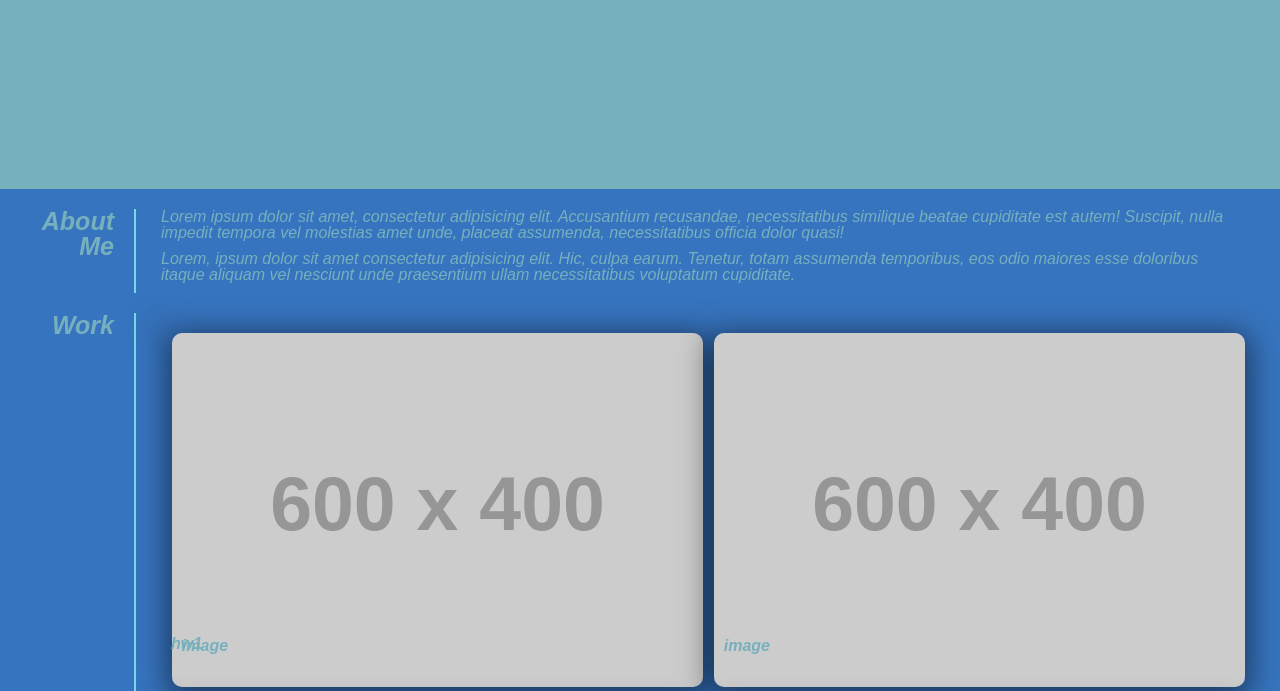
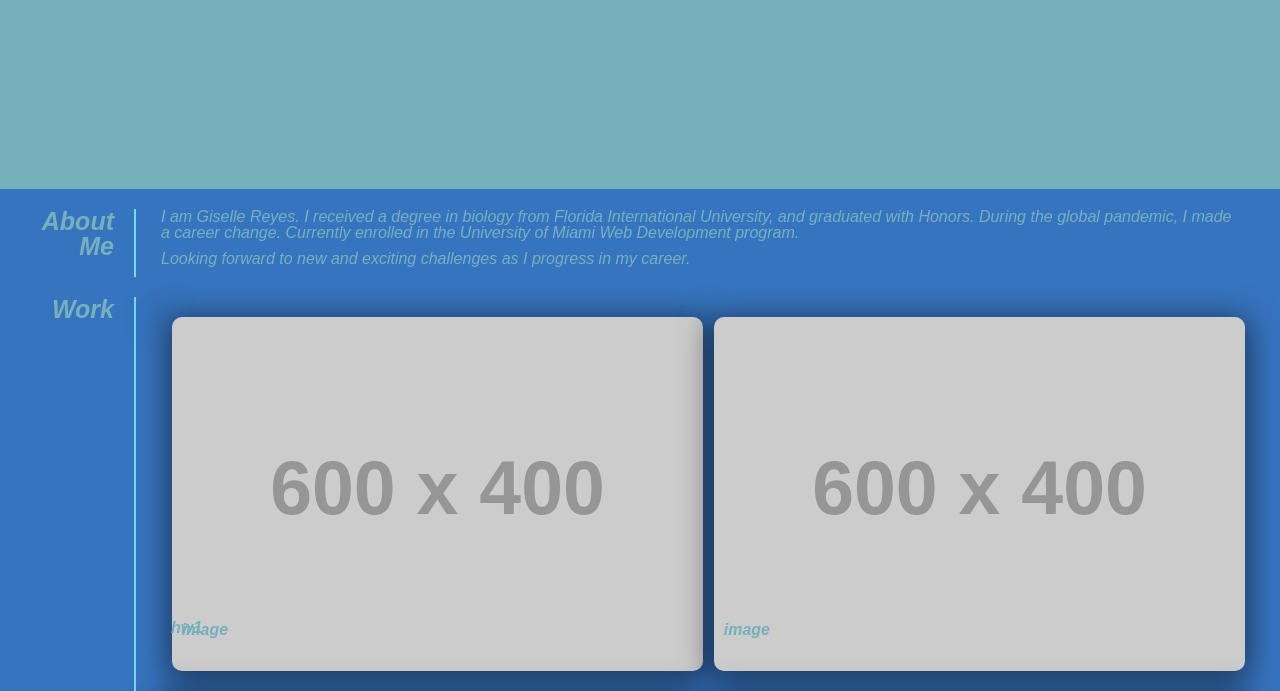
Before and after one commit to gisellerx/Portfolio, a plain HTML site: page index.html in a window 1280 px wide. Shown: the part 60-751 px from the top of the page. Drawn offline with Linux system fonts and the light colour scheme; placeholder pictures from the web are drawn by us.

Commit message:
update the about me section

```diff
--- a/index.html
+++ b/index.html
@@ -24,9 +24,9 @@
     <section class="left-side" id="about">
         <h1 class="title">About Me</h1>
         <section class="section-container">
-            <p> Lorem ipsum dolor sit amet, consectetur adipisicing elit. Accusantium recusandae, necessitatibus similique beatae cupiditate est autem! Suscipit, nulla impedit tempora vel molestias amet unde, placeat assumenda, necessitatibus officia dolor quasi!</p>
+            <p>I am Giselle Reyes. I received a degree in biology from Florida International University, and graduated with Honors. During the global pandemic, I made a career change. Currently enrolled in the University of Miami Web Development program.</p>
 
-            <p>Lorem, ipsum dolor sit amet consectetur adipisicing elit. Hic, culpa earum. Tenetur, totam assumenda temporibus, eos odio maiores esse doloribus itaque aliquam vel nesciunt unde praesentium ullam necessitatibus voluptatum cupiditate.</p>
+            <p>Looking forward to new and exciting challenges as I progress in my career.</p>
         </section>
     </section>
 
```
